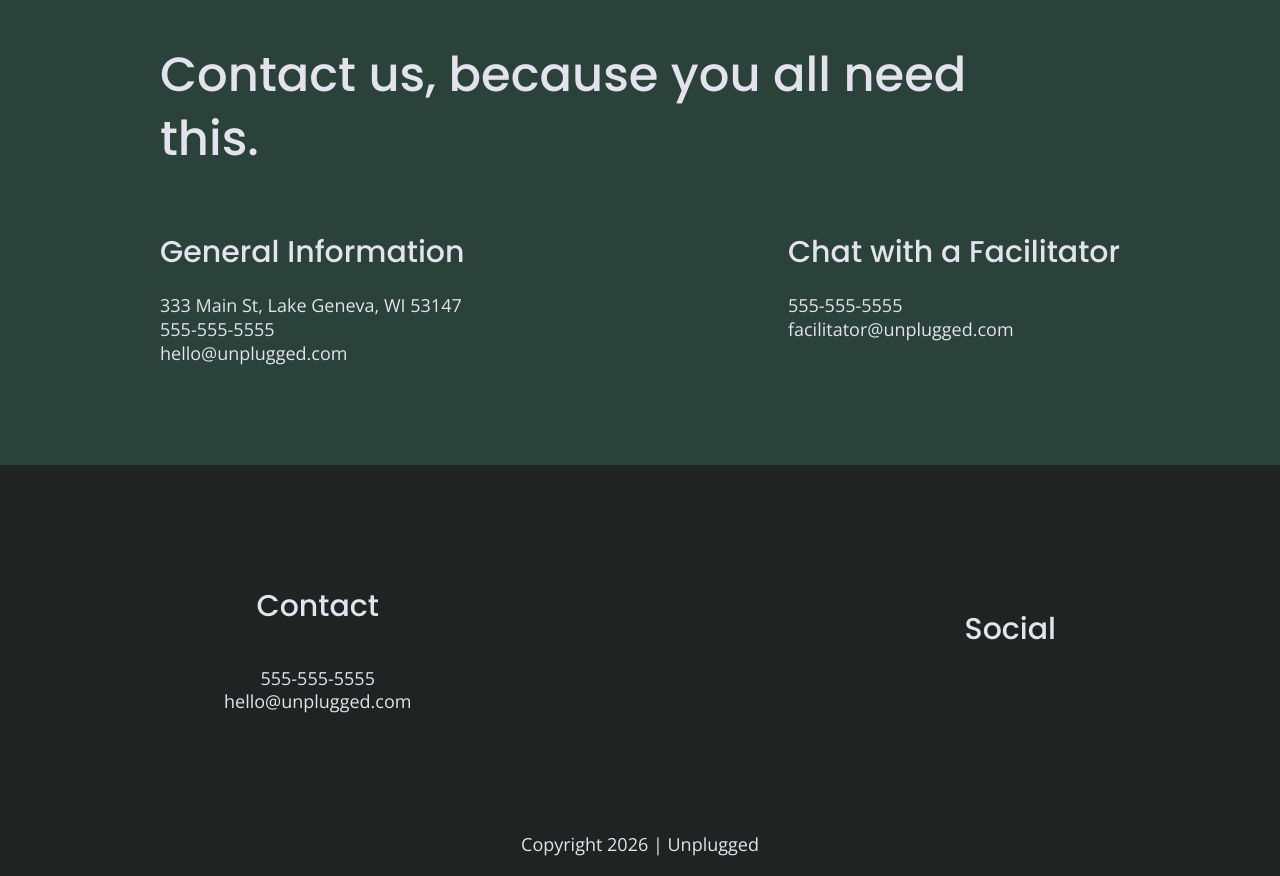
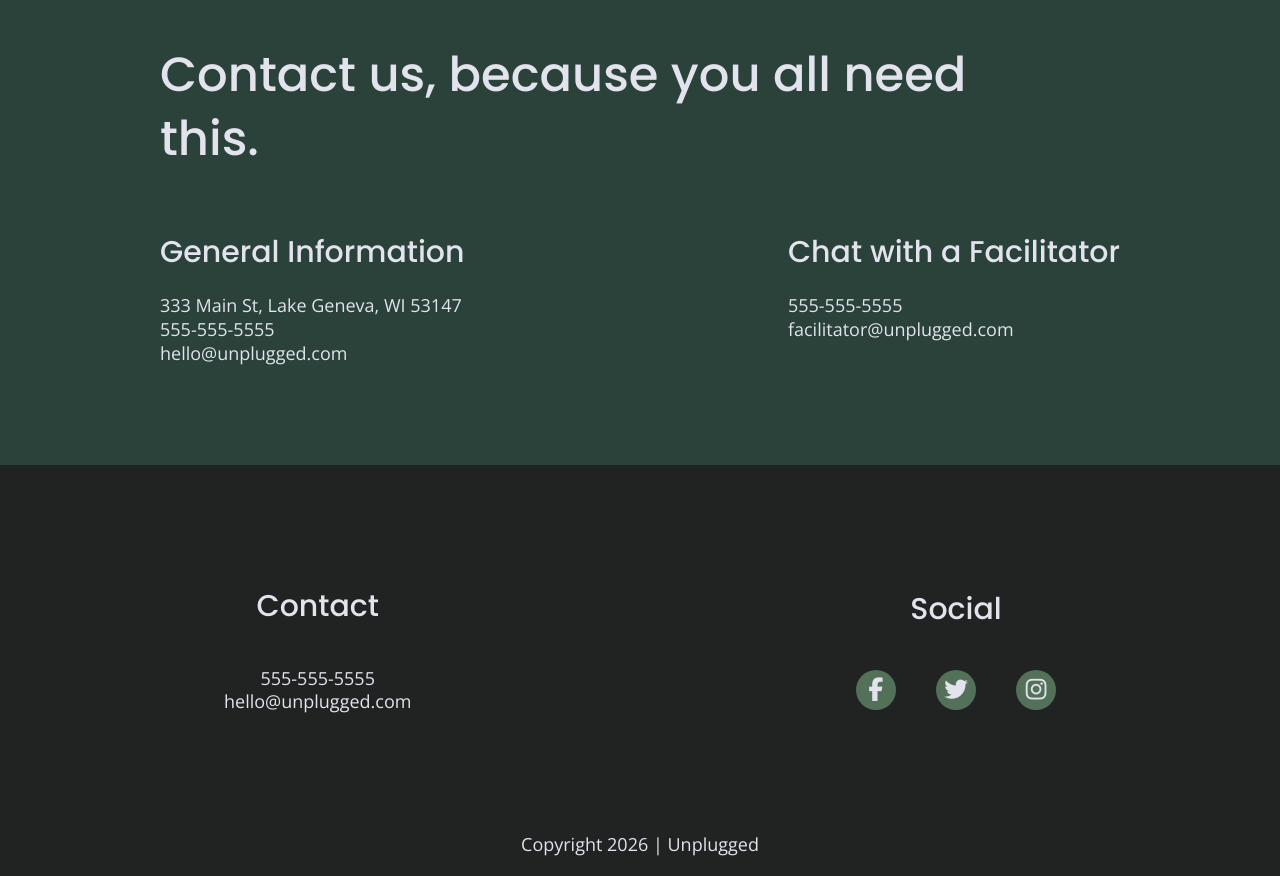
Before and after one commit to shirzadi-a/unplugged-site, a website: page about/index.html in a window 1280 px wide. Shown: the part 1242-2118 px from the top of the page. Drawn offline with nearby package versions, Linux system fonts and the light colour scheme.

Commit message:
Added social icons

```diff
--- a/about/index.html
+++ b/about/index.html
@@ -122,9 +122,21 @@
         <div class="social">
           <h4>Social</h4>
           <div class="social-icons">
-            <p><a href="https://www.facebook.com/yoursite" target="_blank" rel="noopener"></a></p>
-            <p><a href="https://www.x.com/yoursite" target="_blank" rel="noopener"></a></p>
-            <p><a href="https://www.instagram.com/yoursite" target="_blank" rel="noopener"></a></p>
+            <p>
+              <a href="https://www.facebook.com/yoursite" target="_blank" rel="noopener" aria-label="facebook">
+                <i aria-hidden="true" class="fab fa-facebook-f"></i>
+              </a>
+            </p>
+            <p>
+              <a href="https://www.x.com/yoursite" target="_blank" rel="noopener" aria-label="x">
+                <i aria-hidden="true" class="fab fa-twitter"></i>
+              </a>
+            </p>
+            <p>
+              <a href="https://www.instagram.com/yoursite" target="_blank" rel="noopener" aria-label="instagram">
+                <i aria-hidden="true" class="fab fa-instagram"></i>
+              </a>
+            </p>
           </div>
         </div>
       </div>
--- a/css/main.css
+++ b/css/main.css
@@ -220,6 +220,14 @@ footer .social-icons p {
   display: flex;
   justify-content: center;
   align-items: center;
+  width: 40px;
+  height: 40px;
+  border-radius: 50%;
+  background-color: #527158;
+}
+
+footer .social-icons p a {
+  font-size: 1.3125em;
 }
 
 footer p {
@@ -616,6 +624,11 @@ input[type=button] {
     margin-bottom: 0;
   }
 
+  footer .social-icons {
+    width: 12.5em;
+    justify-content: space-between;
+  }
+
   footer .copyright {
     width: 100%;
   }
```
Also changed, not shown: faq/index.html (+15 -3 lines), index.html (+15 -3 lines).
